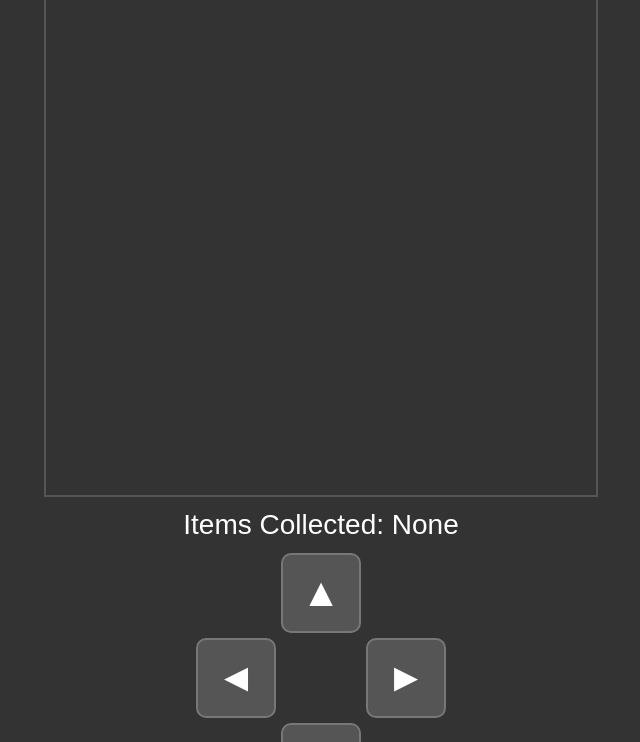
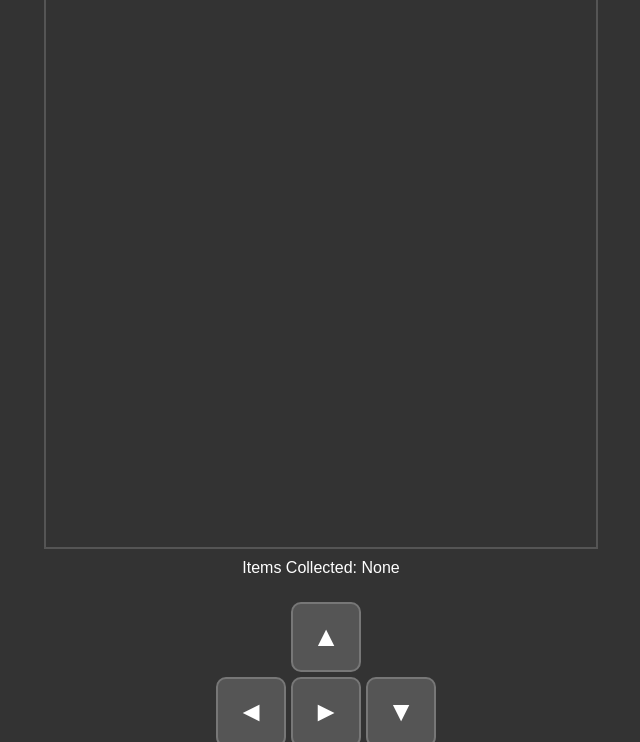
Before and after one commit to yapollo2002/killdragon, a plain HTML site: page index.html in a window 1280 px wide. Shown: the part 58-800 px from the top of the page, without its empty margins (319-959 px from the left). Drawn offline with Linux system fonts and the light colour scheme.

Commit message:
fixed-size canvas style.css

```diff
--- a/style.css
+++ b/style.css
@@ -6,7 +6,7 @@ body, html {
     height: 100%;
     width: 100%;
     margin: 0;
-    overflow: hidden; /* Prevent scrolling */
+    overflow: hidden;
     display: flex;
     justify-content: center;
     align-items: center;
@@ -16,52 +16,28 @@ body, html {
     display: flex;
     flex-direction: column;
     align-items: center;
-    justify-content: center; /* Center content vertically */
-    width: 100%;
-    height: 100%;
 }
 
-h1 {
-    font-size: 5vmin; /* Font size scales with the screen */
-    margin: 1vh 0;
+h1, #status {
+    margin: 10px 0;
 }
 
 canvas {
-    /* Canvas will be 80% of the smallest screen dimension, but no more than 550px */
-    width: 80vmin;
-    height: 80vmin;
-    max-width: 550px;
-    max-height: 550px;
     border: 2px solid #555;
 }
 
-#status {
-    font-size: 3.5vmin; /* Font size scales */
-    margin: 1.5vh 0;
-}
-
-/* --- THIS IS THE FIX --- */
-/* A more robust grid for the D-pad layout */
 #controls {
+    margin-top: 15px;
     display: grid;
-    /* Define 3 columns and 3 rows of equal size */
-    grid-template-columns: 1fr 1fr 1fr;
-    grid-template-rows: 1fr 1fr 1fr;
-    /* This creates the classic D-pad shape */
+    width: 210px;
+    grid-template-columns: 70px 70px 70px;
+    grid-template-rows: 70px 70px;
     grid-template-areas:
         ".    up    ."
-        "left . right"
-        ".   down   .";
-
-    /* Control pad scales with the screen */
-    width: 50vmin;
-    max-width: 250px;
-    /* This ensures the grid itself is square */
-    aspect-ratio: 1 / 1;
+        "left right down"; /* Simplified layout */
     gap: 5px;
 }
 
-/* Place each button in its assigned grid area */
 #up-btn { grid-area: up; }
 #down-btn { grid-area: down; }
 #left-btn { grid-area: left; }
@@ -69,19 +45,10 @@ canvas {
 
 .control-btn {
     width: 100%;
-    height: 100%; /* Make the button fill its grid cell */
+    height: 100%;
     background-color: #555;
     color: white;
-    font-size: 5vmin;
+    font-size: 28px;
     border: 2px solid #777;
     border-radius: 10px;
-    user-select: none;
-    -webkit-tap-highlight-color: transparent;
-    display: flex;
-    justify-content: center;
-    align-items: center;
 }
-
-.control-btn:active {
-    background-color: #777;
-}
```
